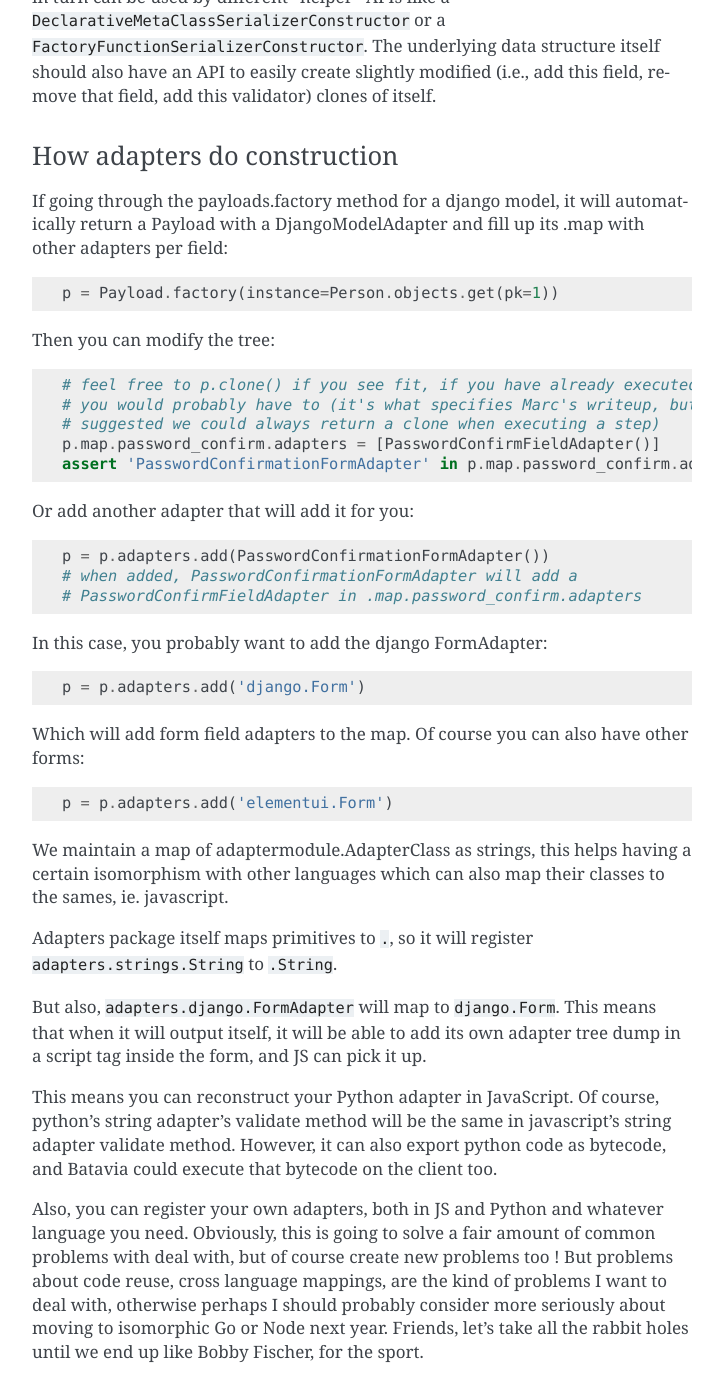
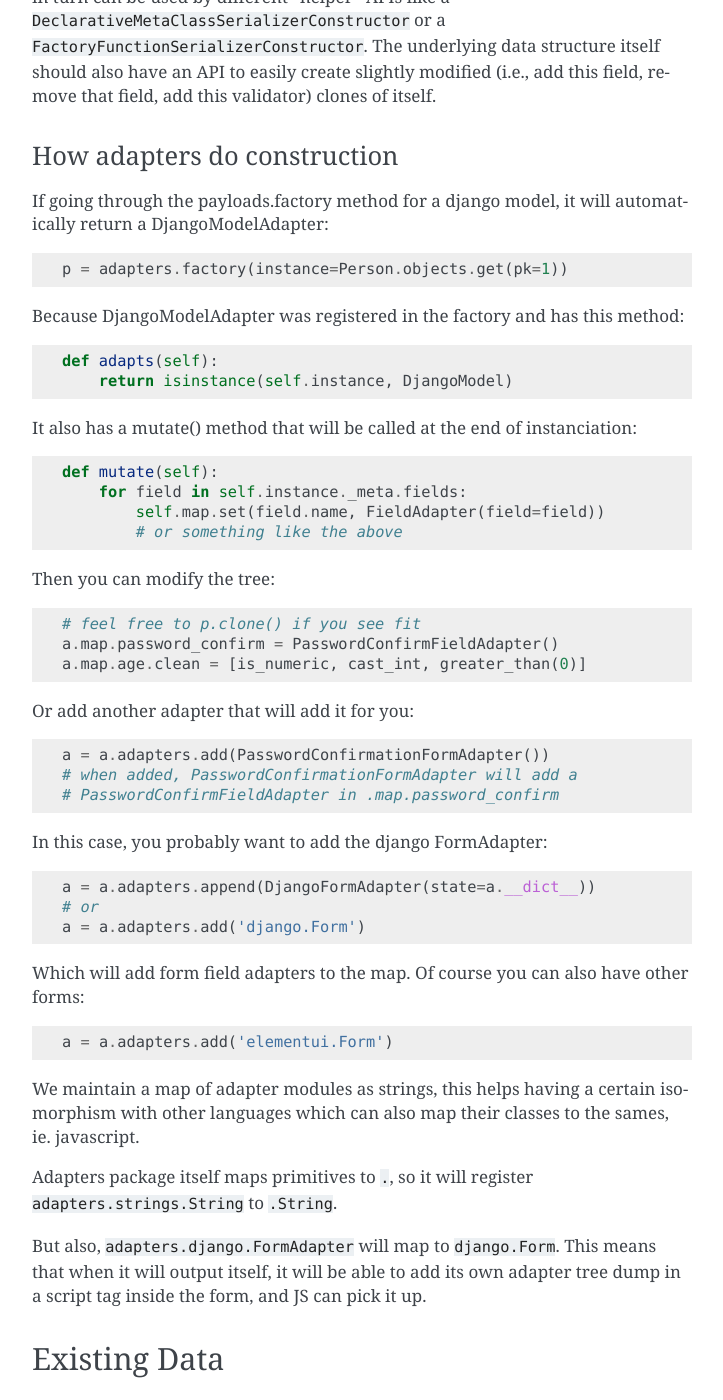
Before and after one commit to mjtamlyn/django-adapters, a Sphinx documentation site: the page built from docs/source/components.rst, in a window 1280 px wide and 1400 px high, scrolled down 1558 px. Shown: the whole window, without its empty margins (388-1111 px from the left). Built offline with Sphinx 7.4.7, drawn with Linux system fonts in a browser that asks for light colours; some of the changed text lies outside the part shown.

Commit message:
map/datamap ? can an adapter have multiple maps ?

```diff
--- a/docs/source/components.rst
+++ b/docs/source/components.rst
@@ -81,35 +81,46 @@ How adapters do construction
 ----------------------------
 
 If going through the payloads.factory method for a django model, it will
-automatically return a Payload with a DjangoModelAdapter and fill up its .map
-with other adapters per field::
+automatically return a DjangoModelAdapter::
 
-    p = Payload.factory(instance=Person.objects.get(pk=1))
+    p = adapters.factory(instance=Person.objects.get(pk=1))
+
+Because DjangoModelAdapter was registered in the factory and has this method::
+
+    def adapts(self):
+        return isinstance(self.instance, DjangoModel)
+
+It also has a mutate() method that will be called at the end of instanciation::
+
+    def mutate(self):
+        for field in self.instance._meta.fields:
+            self.map.set(field.name, FieldAdapter(field=field))
+            # or something like the above
 
 Then you can modify the tree::
 
-    # feel free to p.clone() if you see fit, if you have already executed a step
-    # you would probably have to (it's what specifies Marc's writeup, but Ian
-    # suggested we could always return a clone when executing a step)
-    p.map.password_confirm.adapters = [PasswordConfirmFieldAdapter()]
-    assert 'PasswordConfirmationFormAdapter' in p.map.password_confirm.adapters
+    # feel free to p.clone() if you see fit
+    a.map.password_confirm = PasswordConfirmFieldAdapter()
+    a.map.age.clean = [is_numeric, cast_int, greater_than(0)]
 
 Or add another adapter that will add it for you::
 
-    p = p.adapters.add(PasswordConfirmationFormAdapter())
+    a = a.adapters.add(PasswordConfirmationFormAdapter())
     # when added, PasswordConfirmationFormAdapter will add a
-    # PasswordConfirmFieldAdapter in .map.password_confirm.adapters
+    # PasswordConfirmFieldAdapter in .map.password_confirm
 
 In this case, you probably want to add the django FormAdapter::
 
-    p = p.adapters.add('django.Form')
+    a = a.adapters.append(DjangoFormAdapter(state=a.__dict__))
+    # or
+    a = a.adapters.add('django.Form')
 
 Which will add form field adapters to the map. Of course you can also have
 other forms::
 
-    p = p.adapters.add('elementui.Form')
+    a = a.adapters.add('elementui.Form')
 
-We maintain a map of adaptermodule.AdapterClass as strings, this helps having a
+We maintain a map of adapter modules as strings, this helps having a
 certain isomorphism with other languages which can also map their classes to
 the sames, ie. javascript.
 
@@ -119,19 +130,6 @@ Adapters package itself maps primitives to ``.``, so it will register
 But also, ``adapters.django.FormAdapter`` will map to ``django.Form``. This
 means that when it will output itself, it will be able to add its own adapter
 tree dump in a script tag inside the form, and JS can pick it up.
-
-This means you can reconstruct your Python adapter in JavaScript. Of course,
-python's string adapter's validate method will be the same in javascript's
-string adapter validate method. However, it can also export python code as
-bytecode, and Batavia could execute that bytecode on the client too.
-
-Also, you can register your own adapters, both in JS and Python and whatever
-language you need. Obviously, this is going to solve a fair amount of common
-problems with deal with, but of course create new problems too ! But problems
-about code reuse, cross language mappings, are the kind of problems I want to
-deal with, otherwise perhaps I should probably consider more seriously about
-moving to isomorphic Go or Node next year. Friends, let's take all the rabbit
-holes until we end up like Bobby Fischer, for the sport.
 
 Existing Data
 =============
@@ -185,17 +183,18 @@ The factory helps with existing data
 The adapters.factory will try to return the best registered adapter for a data.
 For example::
 
-    assert 'DjangoModel' in Payload.factory(instance=Person()).adapters
+    assert type(adapters.factory(instance=Person())) == ModelAdapter
 
-Or, define your own payload manually or with declarative syntax::
+Or, define your own adapter manually or with declarative syntax::
 
-    class PersonPayload(Payload):
-        name = StringAdapter(...)
+    class PersonAdapter(Adapter):
+        datamap = dict(
+            name=StringAdapter(...)
+        )
 
         class Meta:
             adapters = [PersonWelcomeEmail]
 
-    assert 'StringAdapter' in PersonPayload.map.name.adapters
     # PersonWelcomeEmail will be in PersonAdapter.adapters
 
 New Data
@@ -375,29 +374,21 @@ How cleaning works in adapters
     ]
 
     # only use them for validation
-    p.map.title.steps.validate.adapters = p
+    a.datamap.title.validators = validators
 
-    p.steps.validate(data={}).errors
-
-If these adapters have cleaning capabilities we can add them::
-
-    # use all features of validators
-    p.map.title.adapters = validatiors
-
-    # or just cleaning
-    p.map.title.steps.clean.adapters = validators
+    a.steps.validate(data={'title': 'bannedword'}).errors
 
 To validate or clean at the dict level, don't map it::
 
-    class PasswordConfirmationForm(AdapterInterface):
-        def post_add(self):
+    class PasswordConfirmationForm(Adapter):
+        def mutate(self):
             self.payload.map.password_confirmation.adapters = StringAdapter()
 
         def validate(self):
-            if self.payload.data['password'] != self.payload.data['password_confirmation']:
+            if self.data['password'] != self.data['password_confirmation']:
                 self.errors.append('Passwords not the same')
 
-    p.adapters.add(PasswordConfirmationForm)
+    a = a.add(PasswordConfirmationForm)
 
 Rendering
 =========
@@ -509,31 +500,33 @@ In adapters
 
 .. code-block:: python
 
-    class SendMailAdapter(AdapterInterface):
+    class SendMailAdapter(Adapter):
         def process(self):
             send_mail(
-                subject=self.payload.data['subject'],
-                message=self.payload.data['message'],
+                subject=self.data['subject'],
+                message=self.data['message'],
                 from_email='django@example.com',
-                recipient_list=[self.payload.data['recipient']]
+                recipient_list=[self.data['recipient']]
             )
 
         def response(self):
-            if self.is_valid:
-                self.payload.response = redirect('success_page')
+            if not self.errors:
+                self.response = redirect('success_page')
 
-            self.payload.response = render(
+            self.response = render_to_response(
                 self.payload.request,
                 'send_mail.html',
                 self.payload.rendered
             )
+        response.require_variables = ['request']
 
 
-    p = payloads.factory(SendMailForm)  # DjangoFormAdapter
-    p = p.adapters.add(SendMailAdapter)
-    p = p.steps.validate(request.POST)
-    if not p.errors:
-        p.steps.process()
+    a = adapters.factory(SendMailForm)  # DjangoFormAdapter
+    # chained clonec
+    a = a.add(SendMailAdapter).steps.validate(data=request.POST)
+
+    if not a.errors:
+        a.steps.process()
     return p.steps.response().response
 
     # Of course, you could have a formview step that would do this little logic
@@ -542,21 +535,16 @@ In adapters
 
     class ProcessFormAdapter(DjangoFormAdapter):
         def initialize(self):
-            if self.payload.request and not self.payload.data:
-                self.payload.data = self.payload.request.POST
+            if self.request and not self.data:
+                self.data = self.request.POST
 
-        def response(self):
-            # you could have fed your own data, otherwise we'll figure it out !
-            if not self.payload.data:
+        def response(self):  # this is just poney code to demonstrate
+            if not self.data:
                 # don't clone ! we're in a step !
-                self.payload.steps.initialize(clone=False)
+                self.steps.initialize(clone=False)
 
-            if not self.payload.steps.clean.executed:
-                # but if you haven't then
-                # you'd need to execute the step with request=request so that
-                # it executes with a request being present in the payload
-
-                self.payload.steps.clean(
+            if not self.steps.clean.executed:
+                self.steps.clean(
                     # this step requires payload to have a request !
                     self.payload.request.POST,
                     # we're in a clone already because we're in a step !
@@ -572,8 +560,7 @@ In adapters
                 {'payload': self.payload},
             )
 
-    return Payload(
+    return ProcessFormAdapter(
         request=request,
-        adapters=[SendMailAdapter, ProcessFormAdapter]
+        adapters=[SendMailAdapter],
     ).steps.response().response
-    # oh my god i'm so excited about this
--- a/docs/source/tutorial.rst
+++ b/docs/source/tutorial.rst
@@ -47,16 +47,16 @@ Adapters may have other adapters, or map them::
     assert StringAdapter(input=1).steps.clean().output == '1'
     # Note that step clones
 
-    assert ListAdapter(datamap=[StringAdapter()], input=[1]).steps.clean().output == ['1']
+    assert ListAdapter(map=[StringAdapter()], input=[1]).steps.clean().output == ['1']
 
     # Let's fail validation
-    assert DictAdapter(datamap=dict(
+    assert DictAdapter(map=dict(
         name=StringAdapter(cast=False)
     ), input={'name': 1}).steps.validate().errors == dict(name=['Is not a string'])
 
     # Instanciating an adapter sets its state and calls its mutate() step
     a = ModelAdapter(instance=Person())
-    assert a.datamap == dict(name=[CharFieldAdapter()])
+    assert a.map == dict(name=[CharFieldAdapter()])
 
     # Also have a factory to instanciate an Adapter which may adapt to a given state
     assert adapters.factory(queryset=Person.objects.none()).listmap == [PersonAdapter]
```
Also changed, not shown: docs/source/research.rst (+15 -20 lines).
